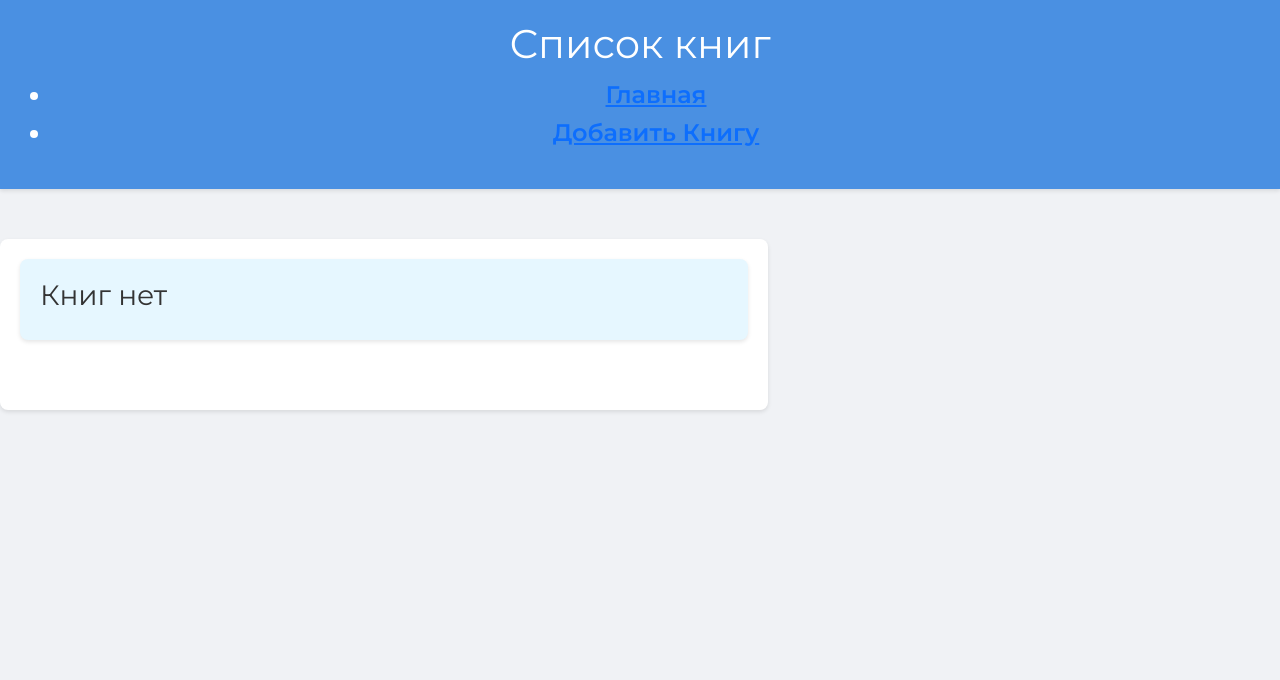
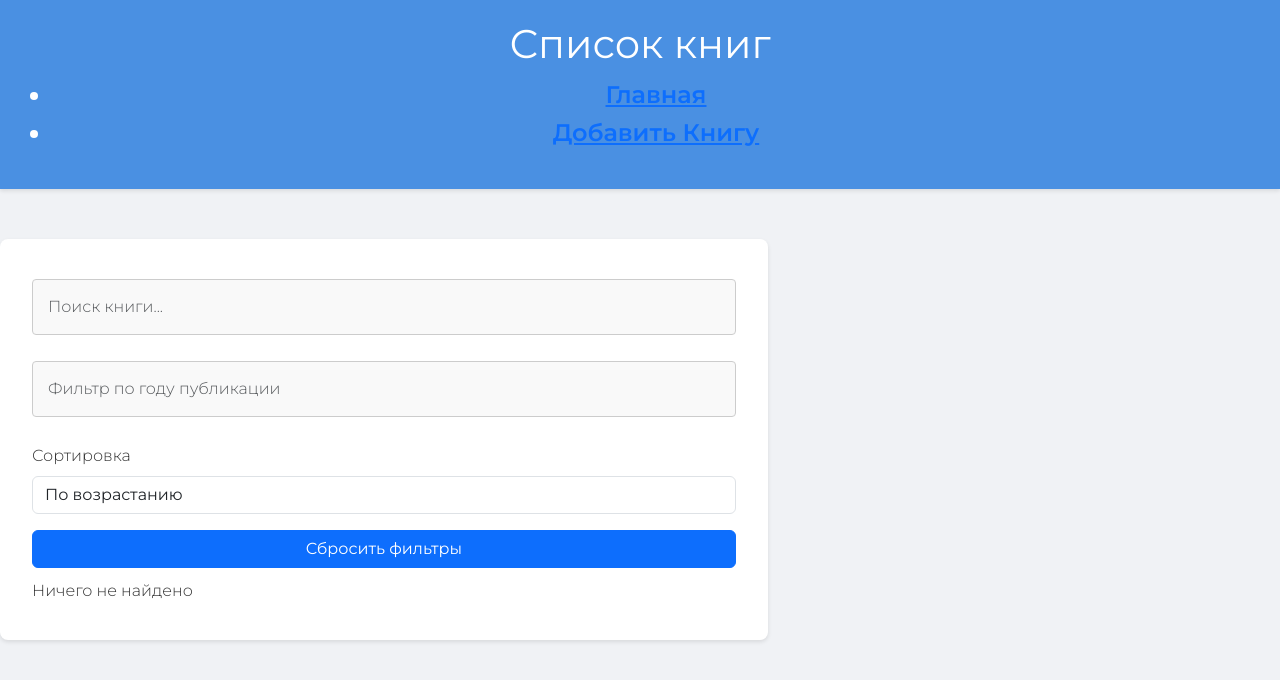
Before and after one commit to greenway-start/gws-frontend, a React (Create React App) app: page / in a window 1280 px wide. Shown: the top 680 px of the page. Built offline with nearby package versions, Linux system fonts and the light colour scheme.

Commit message:
добаввил сортировку по дате а так же добавление самой даты

```diff
--- a/src/components/Books.jsx
+++ b/src/components/Books.jsx
@@ -1,25 +1,77 @@
-import React from "react";
+import React, { useState } from "react";
+import { Form, Button, InputGroup, FormControl } from 'react-bootstrap';
+import 'bootstrap/dist/css/bootstrap.min.css';
 import Book from "./Book";
 
 const Books = ({ books, onEdit, onDelete }) => {
-    if (books.length < 1) {
-        return (
-            <div className="book">
-                <h3>Книг нет</h3>
-            </div>
-        );
-    }
+    const [searchTerm, setSearchTerm] = useState("");
+    const [filterDate, setFilterDate] = useState("");
+    const [sortOrder, setSortOrder] = useState("asc");
+
+    const handleSearch = (e) => {
+        setSearchTerm(e.target.value);
+    };
+
+    const handleFilterDateChange = (e) => {
+        setFilterDate(e.target.value);
+    };
+
+    const handleSortOrderChange = (e) => {
+        setSortOrder(e.target.value);
+    };
+
+    const filteredBooks = books.filter(book =>
+        book.name.toLowerCase().includes(searchTerm.toLowerCase()) ||
+        book.avtor.toLowerCase().includes(searchTerm.toLowerCase())
+    );
+
+    const sortedBooks = filteredBooks.sort((a, b) => {
+        const dateA = new Date(a.publishDate);
+        const dateB = new Date(b.publishDate);
+        return sortOrder === "asc" ? dateA - dateB : dateB - dateA;
+    });
+
+    const finalBooks = filterDate
+        ? sortedBooks.filter(book => new Date(book.publishDate).getFullYear() === parseInt(filterDate))
+        : sortedBooks;
 
     return (
-        <div>
-            {books.map((el) => (
-                <Book
-                    key={el.id}
-                    onEdit={onEdit}
-                    onDelete={onDelete}
-                    book={el}
-                />
-            ))}
+        <div className="container">
+            <Form>
+                <InputGroup className="mb-3">
+                    <FormControl
+                        placeholder="Поиск книги..."
+                        onChange={handleSearch}
+                        value={searchTerm}
+                    />
+                </InputGroup>
+                <InputGroup className="mb-3">
+                    <FormControl
+                        placeholder="Фильтр по году публикации"
+                        onChange={handleFilterDateChange}
+                        value={filterDate}
+                    />
+                </InputGroup>
+                <Form.Group className="mb-3">
+                    <Form.Label>Сортировка</Form.Label>
+                    <Form.Control as="select" onChange={handleSortOrderChange} value={sortOrder}>
+                        <option value="asc">По возрастанию</option>
+                        <option value="desc">По убыванию</option>
+                    </Form.Control>
+                </Form.Group>
+                <Button variant="primary" type="button" onClick={() => { setSearchTerm(""); setFilterDate(""); }}>
+                    Сбросить фильтры
+                </Button>
+            </Form>
+            {finalBooks.length === 0 ? (
+                <p>Ничего не найдено</p>
+            ) : (
+                <div className="mt-3">
+                    {finalBooks.map(book => (
+                        <Book key={book.id} book={book} onEdit={onEdit} onDelete={onDelete} />
+                    ))}
+                </div>
+            )}
         </div>
     );
 };
--- a/src/pages/AddBook.jsx
+++ b/src/pages/AddBook.jsx
@@ -5,7 +5,8 @@ import 'bootstrap/dist/css/bootstrap.min.css';
 const AddBook = (props) => {
     const [avtor, setAvtor] = useState("");
     const [name, setName] = useState("");
-    const [errors, setErrors] = useState({ avtor: "", name: "" });
+    const [publishDate, setPublishDate] = useState("");
+    const [errors, setErrors] = useState({ avtor: "", name: "", publishDate: "" });
     const myForm = useRef(null);
 
     const handleAddBook = () => {
@@ -14,6 +15,7 @@ const AddBook = (props) => {
             const bookAdd = {
                 avtor: avtor,
                 name: name,
+                publishDate: publishDate
             };
             if (props.book) {
                 bookAdd.id = props.book.id;
@@ -21,13 +23,14 @@ const AddBook = (props) => {
             props.onAdd(bookAdd);
             setAvtor("");
             setName("");
-            setErrors({ avtor: "", name: "" });
+            setPublishDate("");
+            setErrors({ avtor: "", name: "", publishDate: "" });
         }
     };
 
     const validateForm = () => {
         let valid = true;
-        let errors = { avtor: "", name: "" };
+        let errors = { avtor: "", name: "", publishDate: "" };
 
         if (!/^[a-zA-Zа-яА-Я\s]*$/.test(avtor)) {
             errors.avtor = "Автор не должен содержать цифр.";
@@ -36,6 +39,11 @@ const AddBook = (props) => {
 
         if (name.length > 100) {
             errors.name = "Название книги не должно превышать 100 символов.";
+            valid = false;
+        }
+
+        if (!/^\d{4}$/.test(publishDate)) {
+            errors.publishDate = "Дата публикации должна быть годом (4 цифры).";
             valid = false;
         }
 
@@ -64,6 +72,11 @@ const AddBook = (props) => {
         }
     };
 
+    const handlePublishDateChange = (e) => {
+        const value = e.target.value;
+        setPublishDate(value);
+    };
+
     return (
         <Form ref={myForm}>
             <Form.Group controlId="formAvtor">
@@ -90,6 +103,18 @@ const AddBook = (props) => {
                 {errors.name && <Form.Control.Feedback type="invalid">{errors.name}</Form.Control.Feedback>}
             </Form.Group>
 
+            <Form.Group controlId="formPublishDate">
+                <Form.Label>Дата публикации (год)</Form.Label>
+                <Form.Control
+                    type="text"
+                    placeholder="Введите год публикации"
+                    value={publishDate}
+                    onChange={handlePublishDateChange}
+                    isInvalid={!!errors.publishDate}
+                />
+                {errors.publishDate && <Form.Control.Feedback type="invalid">{errors.publishDate}</Form.Control.Feedback>}
+            </Form.Group>
+
             <Button variant="primary" type="button" onClick={handleAddBook}>
                 Добавить
             </Button>
```
Also changed, not shown: src/App.jsx (line endings or trailing spaces), src/hook/useBook.jsx (line endings or trailing spaces).
